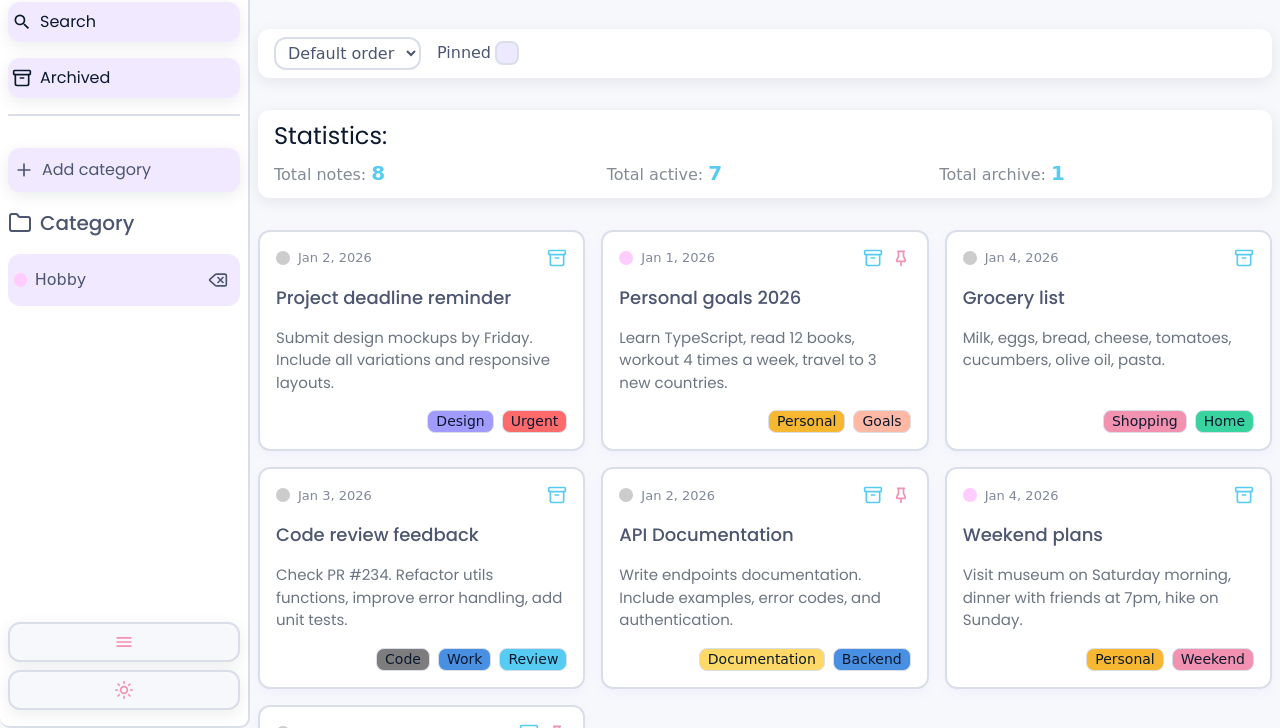
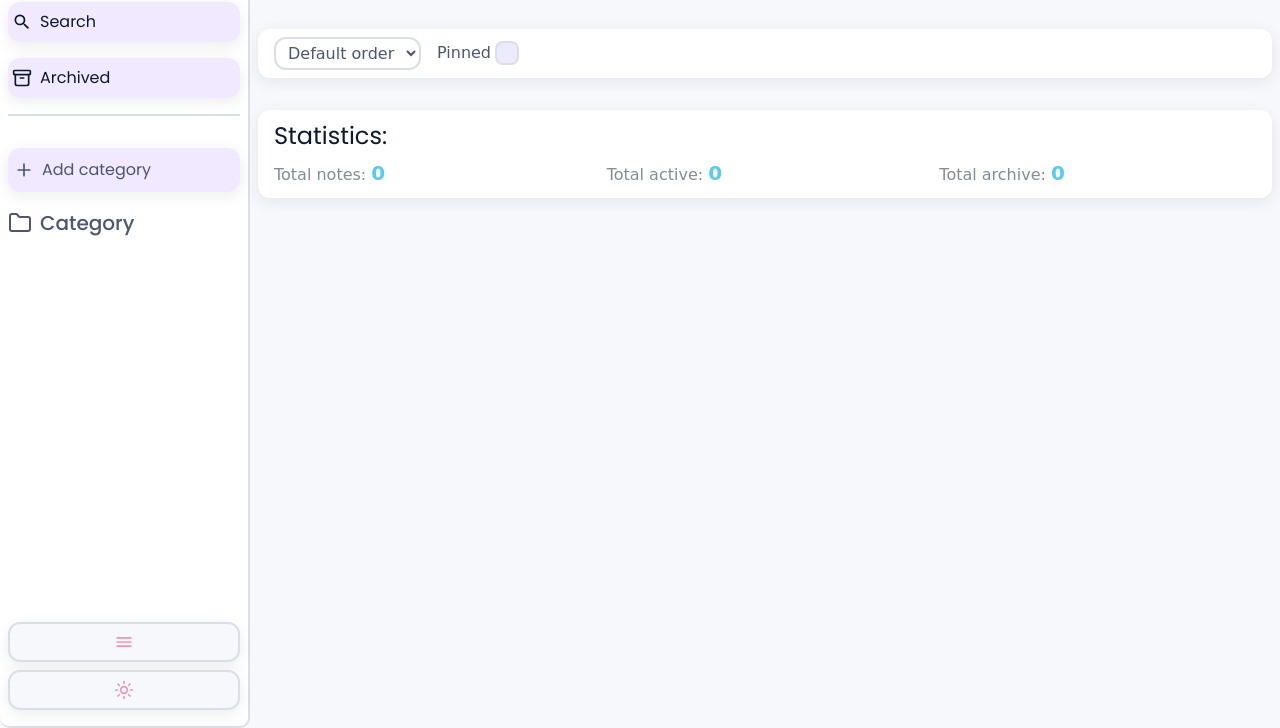
Before and after one commit to LuckyFoxCode/note-board, a website built with Vite: page index.html in a window 1280 px wide. Shown: the part 72-800 px from the top of the page. Built offline with nearby package versions, Linux system fonts and the light colour scheme; a web font is replaced by a local one.

Commit message:
refactor: remove default state and fix media font-size statisctics count

```diff
--- a/src/consts/index.ts
+++ b/src/consts/index.ts
@@ -1,127 +1,7 @@
-import type { Note, Tag } from '@/types';
+import type { Tag } from '@/types';
 
 export const STORAGE_KEY = 'note-board-state';
 export const UI_KEY = 'note-board-ui';
-
-export const cards: Note[] = [
-  {
-    id: 'n-001',
-    title: 'Meeting notes',
-    excerpt:
-      'Discuss Q1 roadmap and action items. Review budget allocation and timeline.',
-    tags: [
-      { name: 'work', color: '#4A90E2' },
-      { name: 'planning', color: '#00D084' },
-    ],
-    pinned: true,
-    createdAt: '2026-01-03T09:00:00Z',
-    updatedAt: '2026-01-04T10:30:00Z',
-    archived: true,
-    categoryId: '1',
-  },
-  {
-    id: 'n-002',
-    title: 'Project deadline reminder',
-    excerpt:
-      'Submit design mockups by Friday. Include all variations and responsive layouts.',
-    tags: [
-      { name: 'design', color: '#A29BFE' },
-      { name: 'urgent', color: '#FF6B6B' },
-    ],
-    pinned: false,
-    createdAt: '2026-01-02T14:20:00Z',
-    archived: false,
-    categoryId: '2',
-  },
-  {
-    id: 'n-003',
-    title: 'Personal goals 2026',
-    excerpt:
-      'Learn TypeScript, read 12 books, workout 4 times a week, travel to 3 new countries.',
-    tags: [
-      { name: 'personal', color: '#F7B731' },
-      { name: 'goals', color: '#FFB8A3' },
-    ],
-    pinned: true,
-    createdAt: '2026-01-01T00:00:00Z',
-    archived: false,
-    categoryId: '1',
-  },
-  {
-    id: 'n-004',
-    title: 'Grocery list',
-    excerpt:
-      'Milk, eggs, bread, cheese, tomatoes, cucumbers, olive oil, pasta.',
-    tags: [
-      { name: 'shopping', color: '#F291B0' },
-      { name: 'home', color: '#38D39F' },
-    ],
-    pinned: false,
-    createdAt: '2026-01-04T08:15:00Z',
-    updatedAt: '2026-01-04T11:00:00Z',
-    archived: false,
-    categoryId: '4',
-  },
-  {
-    id: 'n-005',
-    title: 'Code review feedback',
-    excerpt:
-      'Check PR #234. Refactor utils functions, improve error handling, add unit tests.',
-    tags: [
-      { name: 'code', color: '#7D7D7D' },
-      { name: 'work', color: '#4A90E2' },
-      { name: 'review', color: '#56CCF2' },
-    ],
-    pinned: false,
-    createdAt: '2026-01-03T16:45:00Z',
-    archived: false,
-    categoryId: '5',
-  },
-  {
-    id: 'n-006',
-    title: 'API Documentation',
-    excerpt:
-      'Write endpoints documentation. Include examples, error codes, and authentication.',
-    tags: [
-      { name: 'documentation', color: '#FFD966' },
-      { name: 'backend', color: '#4A90E2' },
-    ],
-    pinned: true,
-    createdAt: '2026-01-02T11:30:00Z',
-    archived: false,
-    categoryId: '6',
-  },
-  {
-    id: 'n-007',
-    title: 'Weekend plans',
-    excerpt:
-      'Visit museum on Saturday morning, dinner with friends at 7pm, hike on Sunday.',
-    tags: [
-      { name: 'personal', color: '#F7B731' },
-      { name: 'weekend', color: '#F291B0' },
-    ],
-    pinned: false,
-    createdAt: '2026-01-04T09:00:00Z',
-    archived: false,
-    categoryId: '1',
-  },
-  {
-    id: 'n-008',
-    title: 'Database migration notes',
-    excerpt:
-      'Migrate from MongoDB to PostgreSQL. Plan downtime window, backup strategy, rollback plan.',
-    tags: [
-      { name: 'work', color: '#4A90E2' },
-      { name: 'database', color: '#FF6B6B' },
-      { name: 'critical', color: '#FF6B6B' },
-    ],
-    pinned: true,
-    createdAt: '2026-01-01T13:20:00Z',
-    updatedAt: '2026-01-03T15:00:00Z',
-    archived: false,
-    categoryId: '8',
-  },
-];
 
 export const categoriesList: Tag[] = [
   { name: 'work', color: '#4A90E2' },
--- a/src/store/state.ts
+++ b/src/store/state.ts
@@ -1,4 +1,3 @@
-import { cards } from '@/consts';
 import type { AppState, UI } from '@/types';
 
 export interface RootState {
@@ -8,8 +7,8 @@ export interface RootState {
 
 export const state: RootState = {
   app: {
-    notes: [...cards],
-    categories: [{ id: '1', color: '#fcf', title: 'hobby' }],
+    notes: [],
+    categories: [],
     filters: {
       categoryId: null,
       search: '',
--- a/src/styles/board.css
+++ b/src/styles/board.css
@@ -36,13 +36,13 @@
 }
 
 .nb-board__stats-itemTitle {
-  font-size: 1rem;
+  font-size: 0.875rem;
   opacity: 0.5;
 }
 
 .nb-board__stats-itemCount {
   font-family: var(--font-secondary);
-  font-size: 1.25rem;
+  font-size: 1rem;
   font-weight: 600;
   color: var(--info);
 }
@@ -155,6 +155,14 @@
     padding: 1rem 0.5rem;
   }
 
+  .nb-board__stats-itemTitle {
+    font-size: 1rem;
+  }
+
+  .nb-board__stats-itemCount {
+    font-size: 1.25rem;
+  }
+
   .nb-board__wrapper-cards {
     gap: 1rem;
     grid-template-columns: repeat(2, 1fr);
```
